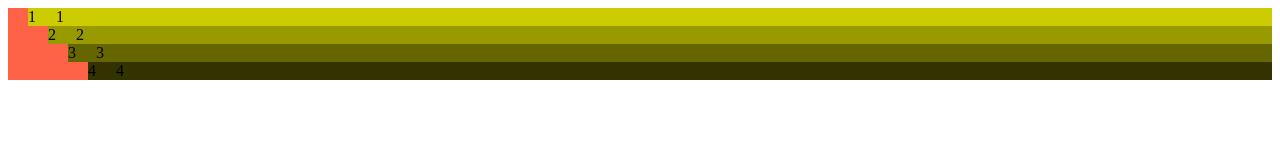
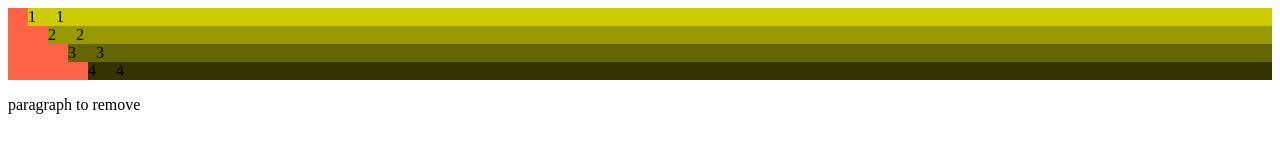
Before and after one commit to Dima-McArrow/Exercice2, a plain HTML site: page index.html in a window 1280 px wide. Drawn offline with Linux system fonts and the light colour scheme.

Commit message:
master breanch modif for test

```diff
--- a/index.html
+++ b/index.html
@@ -13,6 +13,7 @@
         <div>3</div>
         <div>4</div>
     </div>
+    <p>paragraph to remove</p>
 
 
   </body>
```
